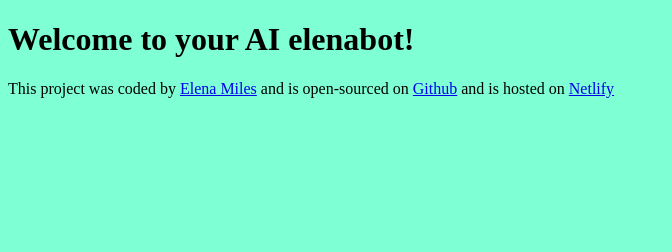
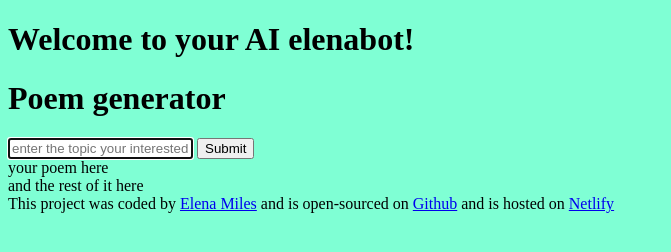
Before and after one commit to elena-miles/ElenaBot, a plain HTML site: page index.html in a window 1280 px wide. Shown: the whole page, without its empty margins (0-671 px from the left). Drawn offline with Linux system fonts and the light colour scheme.

Commit message:
added basic html structure

```diff
--- a/index.html
+++ b/index.html
@@ -7,6 +7,27 @@
     <title>AI elenabot</title>
     <h1>Welcome to your AI elenabot!</h1>
 </head>
+<header>
+    <h1>Poem generator</h1>
+</header>
+<main>
+<form action="">
+
+<input
+type="text"
+placeholder="enter the topic your interested in.."
+autofocus
+required/>
+<input type="submit" placeholder="submit"/>
+</form>
+
+<div>
+your poem here
+<br>
+and the rest of it here
+</div>
+
+</main>
 <body>
     <script src="src/index.js"></script>
     <footer>This project was coded by <a href="https://github.com/elena-miles">Elena Miles</a> and is open-sourced on <a href="https://github.com/elena-miles/ElenaBot" target="_blank">Github</a> and is hosted on <a href="https://elenabot.netlify.app/" target="_blank">Netlify</a></footer>
```
